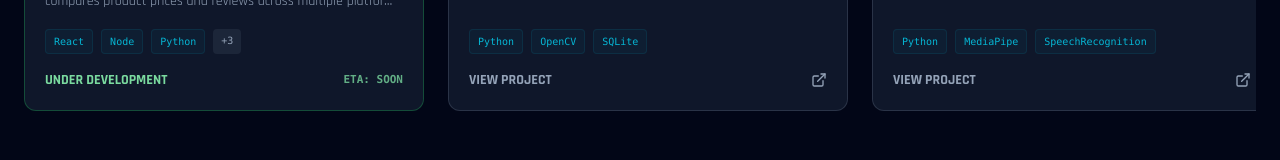
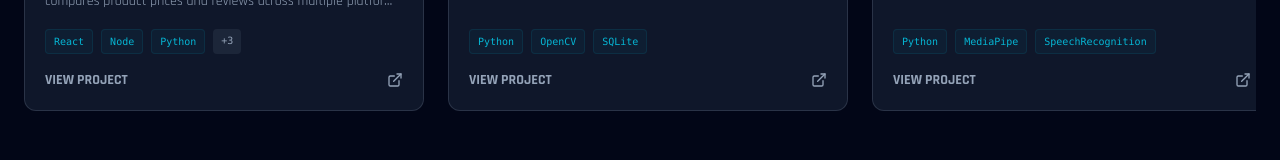
Before and after one commit to SaquibNazeer01/SaquibNazeer, a React (Vite) app: page / in a window 1280 px wide. Shown: the part 3235-3395 px from the top of the page. Built offline with nearby package versions, Linux system fonts and the light colour scheme.

Commit message:
VisionCGPA project update

```diff
--- a/constants.ts
+++ b/constants.ts
@@ -117,7 +117,6 @@ export const PROJECTS: Project[] = [
     videoUrl: '/videos/xai-expenses-teaser.mp4',
     link: '#',
     featured: true,
-    comingSoon: true,
     category: 'AI'
   },
   {
@@ -196,6 +195,15 @@ export const PROJECTS: Project[] = [
     imageUrl: '/images/DeepTraceX.jpeg',
     link: 'https://youtu.be/69ofbnRJJQI?si=XrOIwaVkXxXUxW1z',
     category: 'Web App'
+  },
+  {
+    id: '10',
+    title: 'VisionCGPA',
+    description: 'AI Powered Anna University Standards CGPA calculator by uploading marksheet directly.',
+    technologies: ['HTML', 'JavaScript', 'CSS'],
+    imageUrl: '/images/vision.jpeg',
+    link: 'https://vision-cgpa.vercel.app',
+    category: 'Tool'
   }
 ];
 
```
